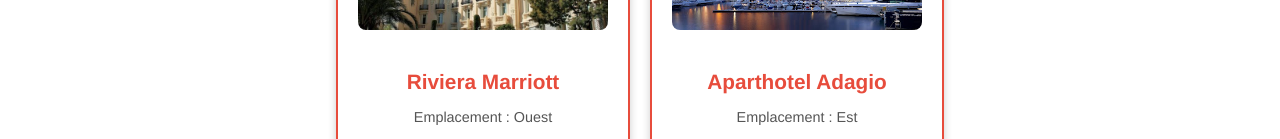
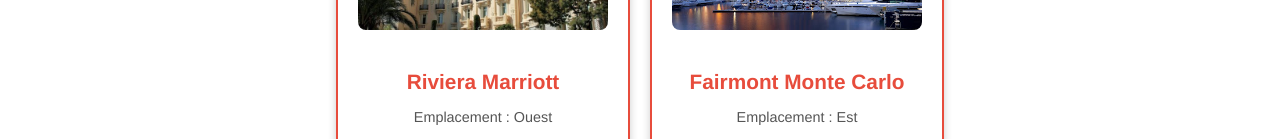
Before and after one commit to SemihAslan123/QuanticGP, a Vue app: page /reservation in a window 1280 px wide. Shown: the part 806-945 px from the top of the page. Built offline with nearby package versions, Linux system fonts and the light colour scheme; a web font is replaced by a local one.

Commit message:
MONTE CARLO HOTEL

```diff
--- a/src/views/ReservationView.vue
+++ b/src/views/ReservationView.vue
@@ -109,7 +109,7 @@
         },
         {
           id: 2,
-          nom: 'Aparthotel Adagio',
+          nom: 'Fairmont Monte Carlo',
           emplacement: 'Est',
           image: '/assets/hotels/hotel2.jpg',
           prix : 350,
```
